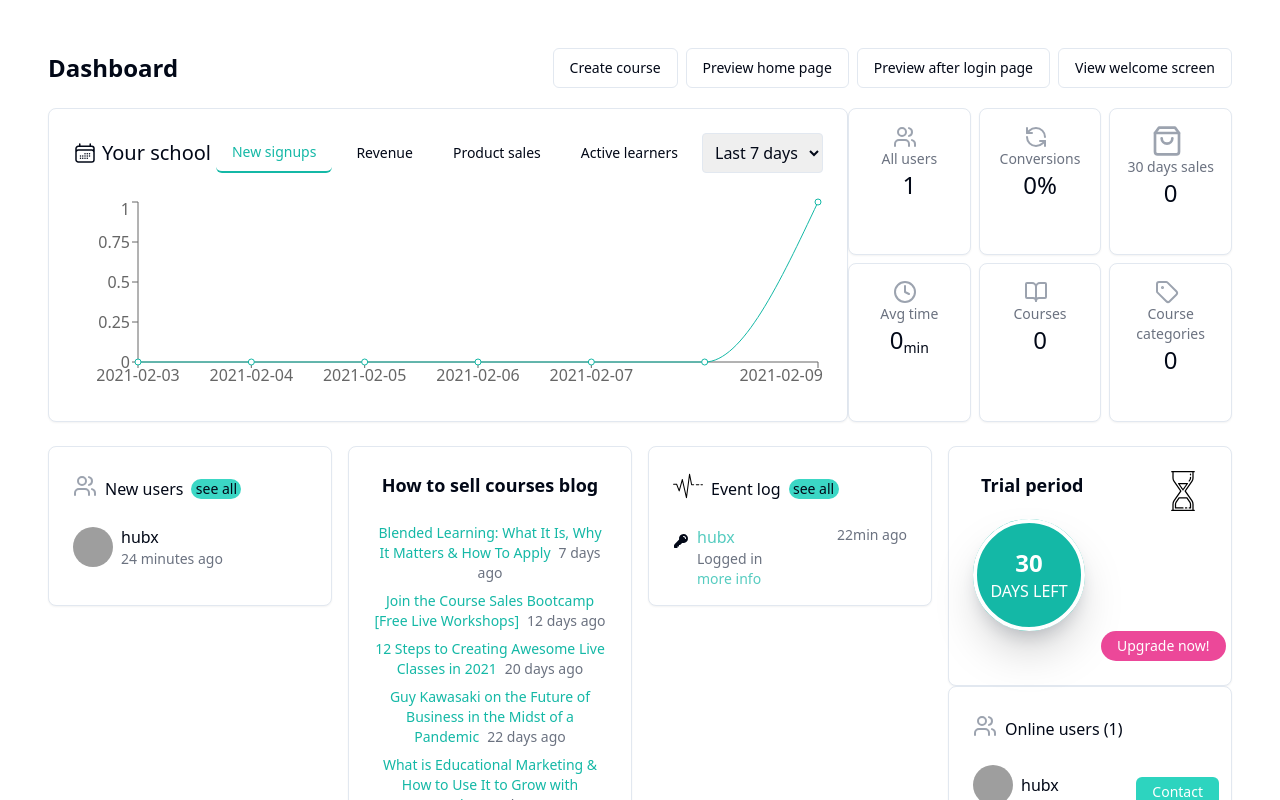
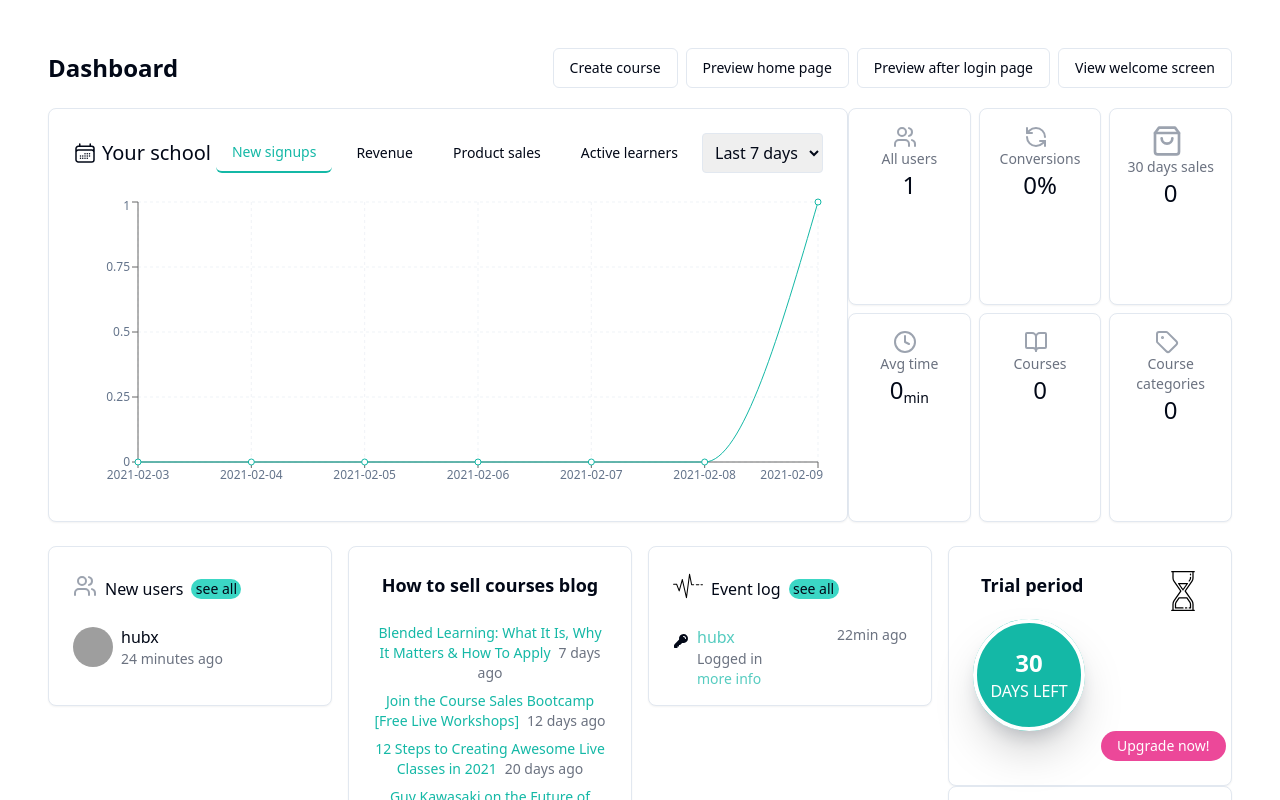
Before and after one commit to mohitverma13/dashBoard, a React (Vite) app: page / in a window 1280 px wide. Shown: the top 800 px of the page. Built offline with nearby package versions, Linux system fonts and the light colour scheme; grey boxes are pictures that could not be loaded.

Commit message:
Chart fixed

```diff
--- a/src/components/Dash.jsx
+++ b/src/components/Dash.jsx
@@ -1,9 +1,11 @@
 import React from 'react';
-import { LineChart, Line, XAxis, YAxis, ResponsiveContainer } from 'recharts';
+import { LineChart, Line, XAxis, YAxis, ResponsiveContainer, CartesianGrid } from 'recharts';
 import { Card, CardContent, CardHeader } from '@/components/ui/card';
 import { Button } from '@/components/ui/button';
 import { Avatar, AvatarFallback, AvatarImage } from '@/components/ui/avatar';
 import { Clock, Users, RefreshCcw, ShoppingBag, BookOpen, Tag } from 'lucide-react';
+import { ChartContainer, ChartTooltip, ChartTooltipContent } from "@/components/ui/chart"
+
 import heartbeat from './../assets/heartbeat.svg'
 import sandClock from './../assets/sandClock.svg'
 
@@ -58,6 +60,7 @@ const Dashboard = () => {
                             </div>
                         </div>
                     </CardHeader>
+{/*
                     <CardContent>
                         <ResponsiveContainer width="100%" height={200}>
                             <LineChart data={data}>
@@ -66,7 +69,31 @@ const Dashboard = () => {
                                 <Line type="monotone" dataKey="users" stroke="#14b8a6" />
                             </LineChart>
                         </ResponsiveContainer>
+                    </CardContent> */}
+
+                    <CardContent>
+                        <ChartContainer
+                            config={{
+                                users: {
+                                    label: "New Users",
+                                    color: "hsl(var(--primary))",
+                                },
+                            }}
+                            className="h-[300px] w-full"  // Adjusts height as per requirement
+                        >
+                            <ResponsiveContainer width="100%" height={200}>
+                                <LineChart data={data}>
+                                    <CartesianGrid strokeDasharray="3 3" />
+                                    <XAxis dataKey="date" />
+                                    <YAxis />
+                                    <ChartTooltip content={<ChartTooltipContent />} />
+                                    <Line type="monotone" dataKey="users" stroke="#14b8a6" />
+                                </LineChart>
+                            </ResponsiveContainer>
+                        </ChartContainer>
                     </CardContent>
+
+
                 </Card>
 
                 <div className="grid grid-cols-3 gap-2 mb-6 ">
--- a/src/components/Dashboard.jsx
+++ b/src/components/Dashboard.jsx
@@ -52,6 +52,27 @@ export default function Dashboard() {
                             <TabsTrigger value="product-sales">Product sales</TabsTrigger>
                             <TabsTrigger value="active-learners">Active learners</TabsTrigger>
                         </TabsList>
+                        <TabsContent value="new-signups">
+                            <ChartContainer
+                                config={{
+                                    users: {
+                                        label: "New Users",
+                                        color: "hsl(var(--primary))",
+                                    },
+                                }}
+                                className="h-[300px]"
+                            >
+                                <ResponsiveContainer width="100%" height="100%">
+                                    <LineChart data={data}>
+                                        <CartesianGrid strokeDasharray="3 3" />
+                                        <XAxis dataKey="date" />
+                                        <YAxis />
+                                        <ChartTooltip content={<ChartTooltipContent />} />
+                                        <Line type="monotone" dataKey="users" stroke="var(--color-users)" strokeWidth={2} />
+                                    </LineChart>
+                                </ResponsiveContainer>
+                            </ChartContainer>
+                        </TabsContent>
                         <TabsContent value="new-signups">
                             <ChartContainer
                                 config={{
```
